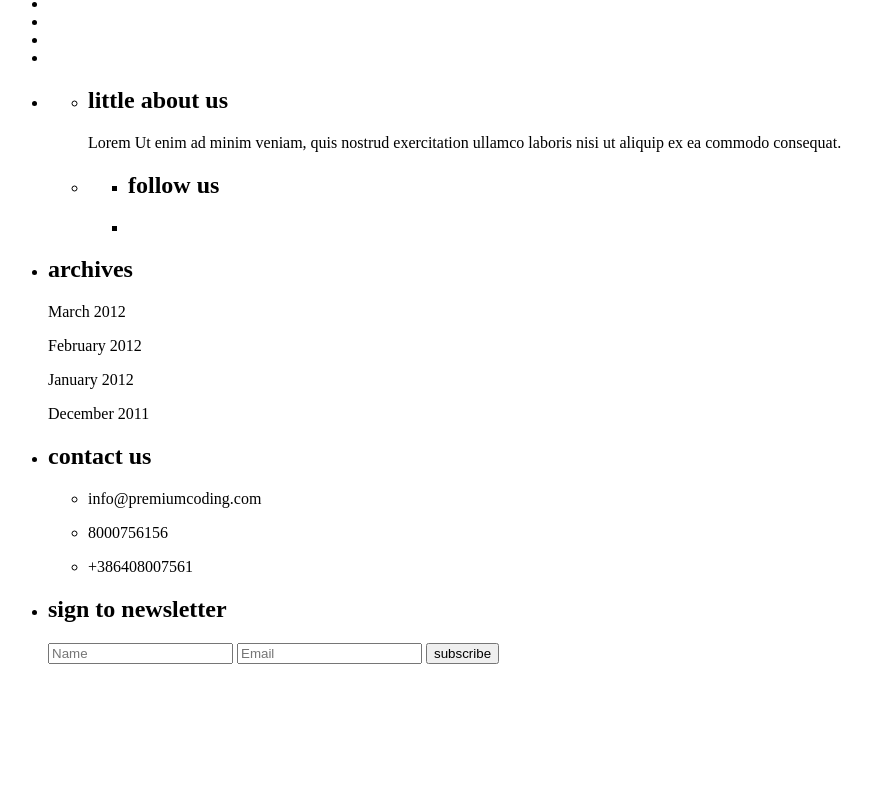
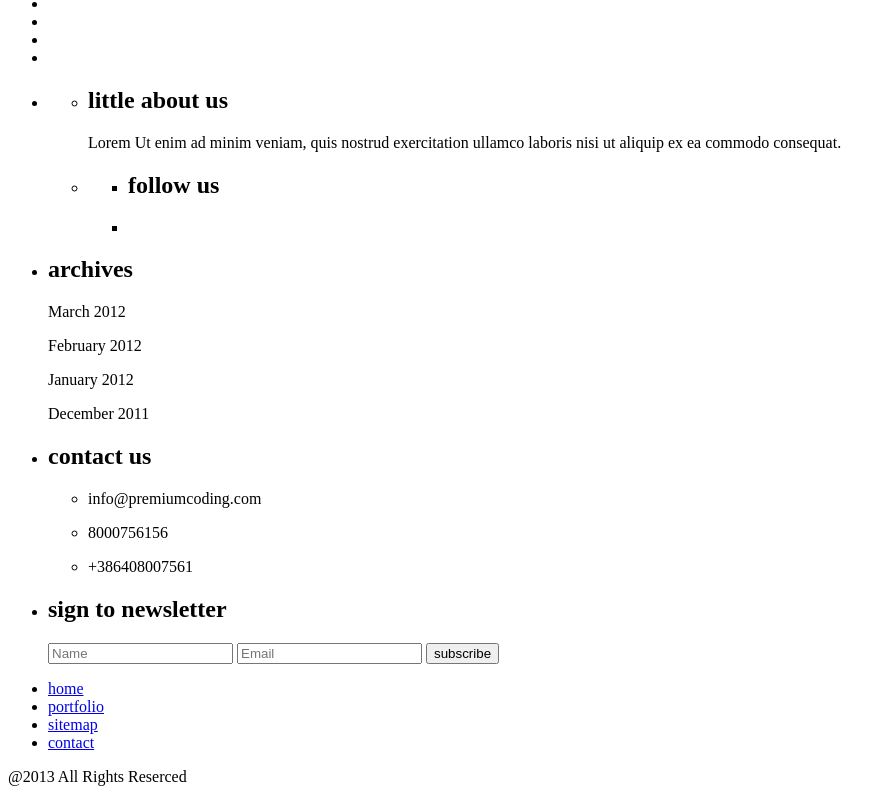
Before and after one commit to ssumanaxioned/graphic-umbrella, a plain HTML site: page index.html in a window 1280 px wide. Shown: the part 1578-2380 px from the top of the page, without its empty margins (0-895 px from the left). Before the commit the page ends 2258 px from the top, so only its background shows below. Drawn offline with Linux system fonts and the light colour scheme.

Commit message:
footer done

```diff
--- a/index.html
+++ b/index.html
@@ -162,5 +162,16 @@
       </div>
     </section>
   </main>
+  <footer>
+    <div class="wrapper">
+      <ul>
+        <li><a href="#FIXME" title="home" target="_self">home</a></li>
+        <li><a href="#FIXME" title="portfolio" target="_self">portfolio</a></li>
+        <li><a href="#FIXME" title="sitemap" target="_self">sitemap</a></li>
+        <li><a href="#FIXME" title="contact" target="_self">contact</a></li>
+      </ul>
+      <p>@2013 All Rights Reserced</p>
+    </div>
+  </footer>
 </body>
 </html>
```
